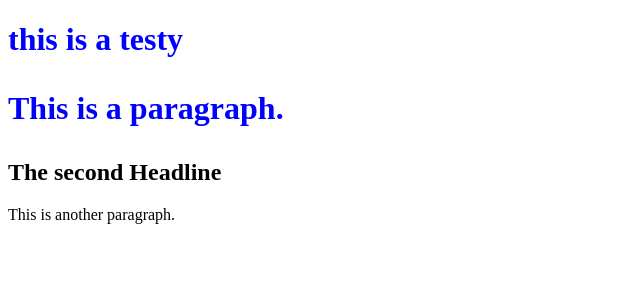
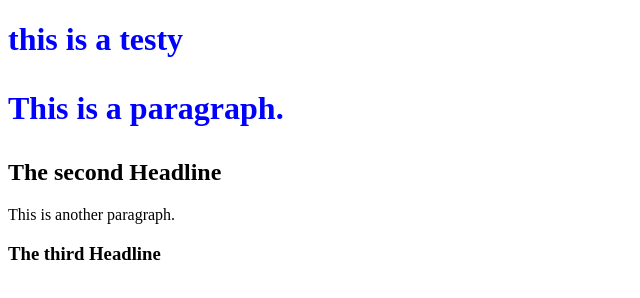
Before and after one commit to JuZie/Test, a plain HTML site: page index.html in a window 1280 px wide. Shown: the whole page, without its empty margins (0-640 px from the left). Drawn offline with Linux system fonts and the light colour scheme.

Commit message:
Update index.html

```diff
--- a/index.html
+++ b/index.html
@@ -10,5 +10,6 @@
         <p>This is a paragraph.</p>
         <h2>The second Headline</h2>
         <p>This is another paragraph.</p>
+        <h3>The third Headline</h3>
 </body>
 </html>
```
